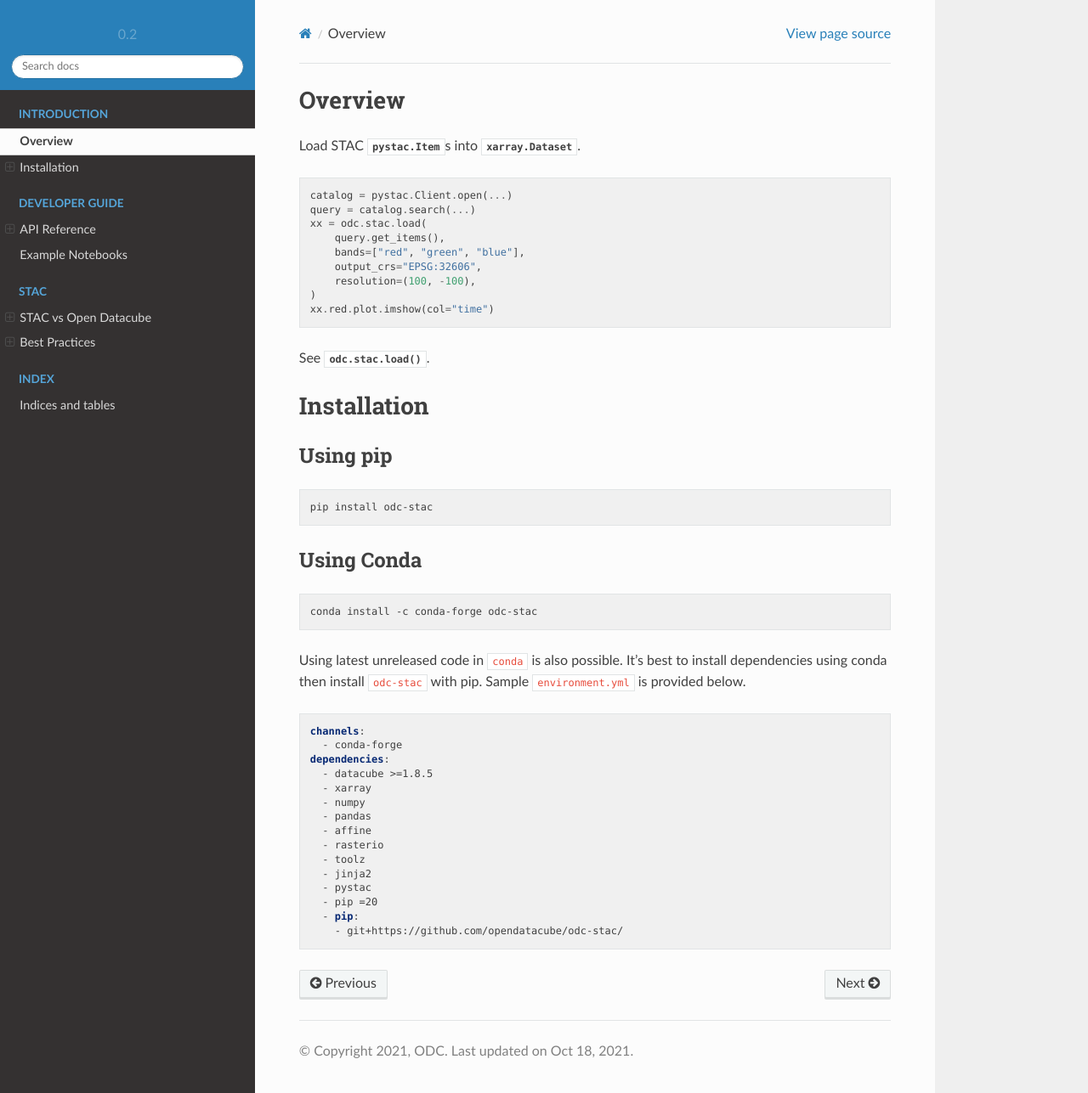
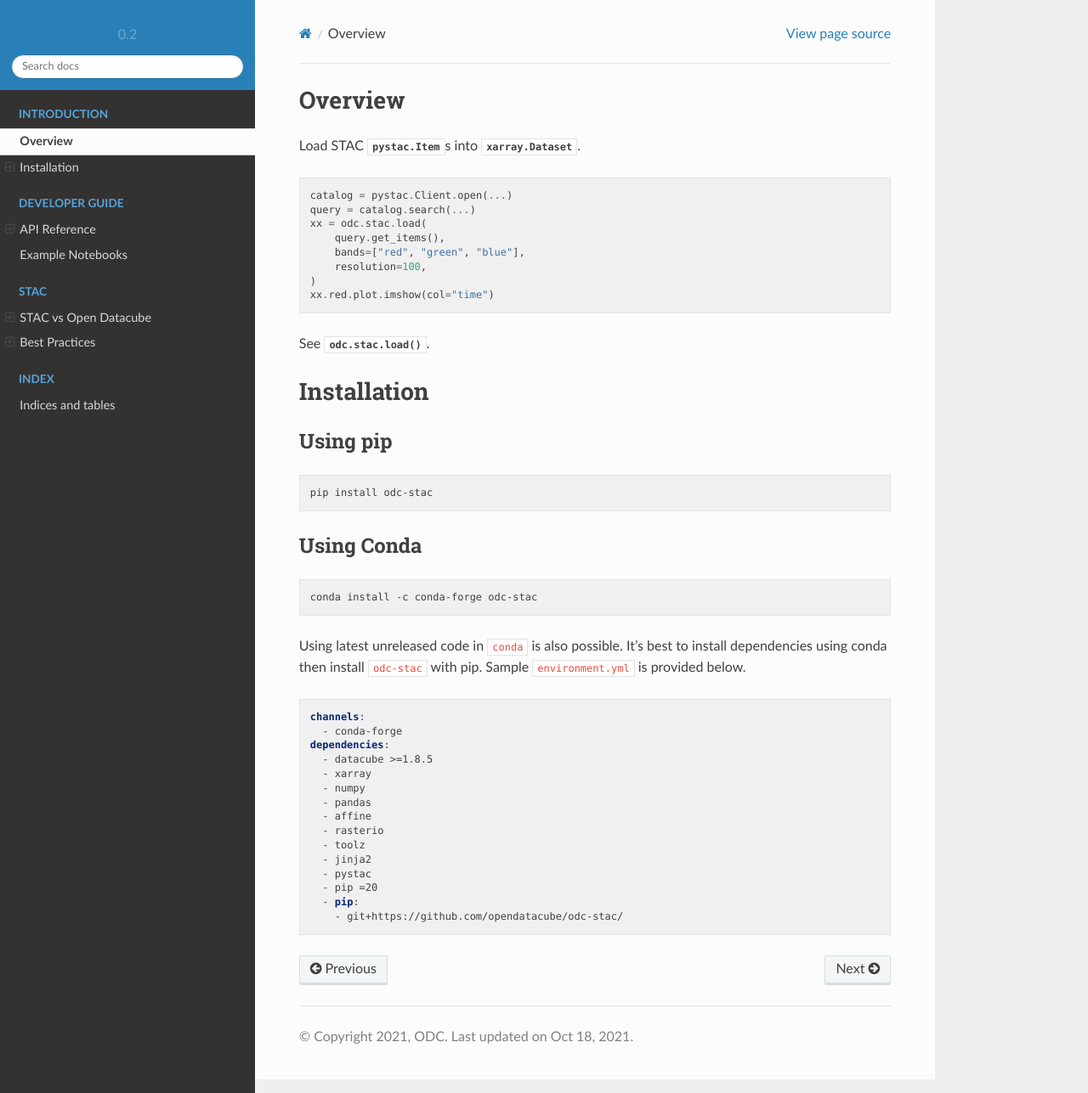
Before and after one commit to opendatacube/odc-stac, a Sphinx documentation site: the page built from docs/intro.rst, in a window 1280 px wide and 1287 px high. Shown: the whole window at 85% size. Built offline with Sphinx 7.4.7 and the Read the Docs theme 2.0.0, drawn with Linux system fonts in a browser that asks for light colours; pages that are not in the unit, such as notebooks, are missing from menus.

Commit message:
Remove references to output_crs= from docs
Also change resolution to be a single number to avoid
negative y-axis confusion.

```diff
--- a/docs/intro.rst
+++ b/docs/intro.rst
@@ -12,8 +12,7 @@ Load STAC :class:`pystac.Item`\s into :class:`xarray.Dataset`.
    xx = odc.stac.load(
        query.get_items(),
        bands=["red", "green", "blue"],
-       output_crs="EPSG:32606",
-       resolution=(100, -100),
+       resolution=100,
    )
    xx.red.plot.imshow(col="time")
 
```
Also changed, not shown: 1 other file.
